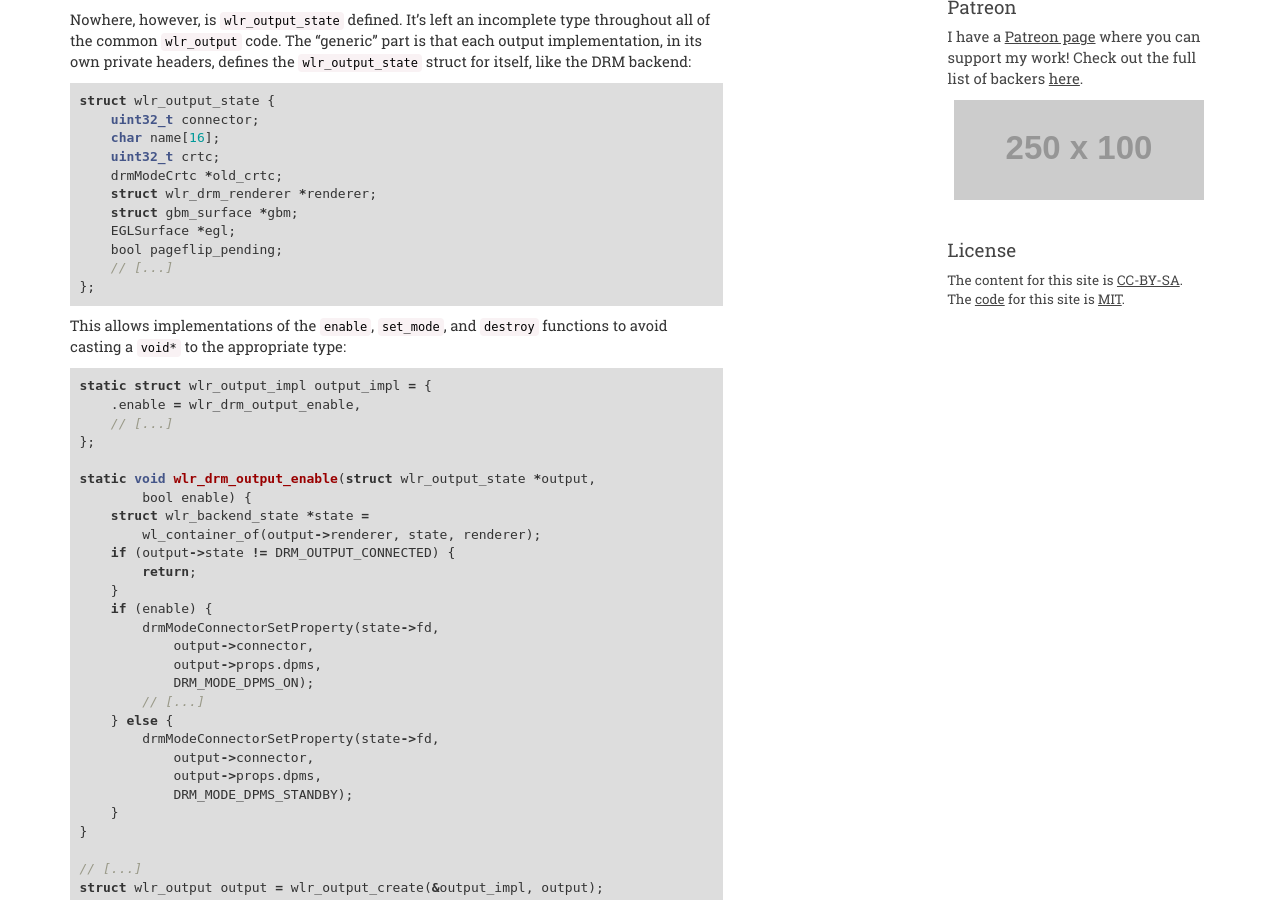
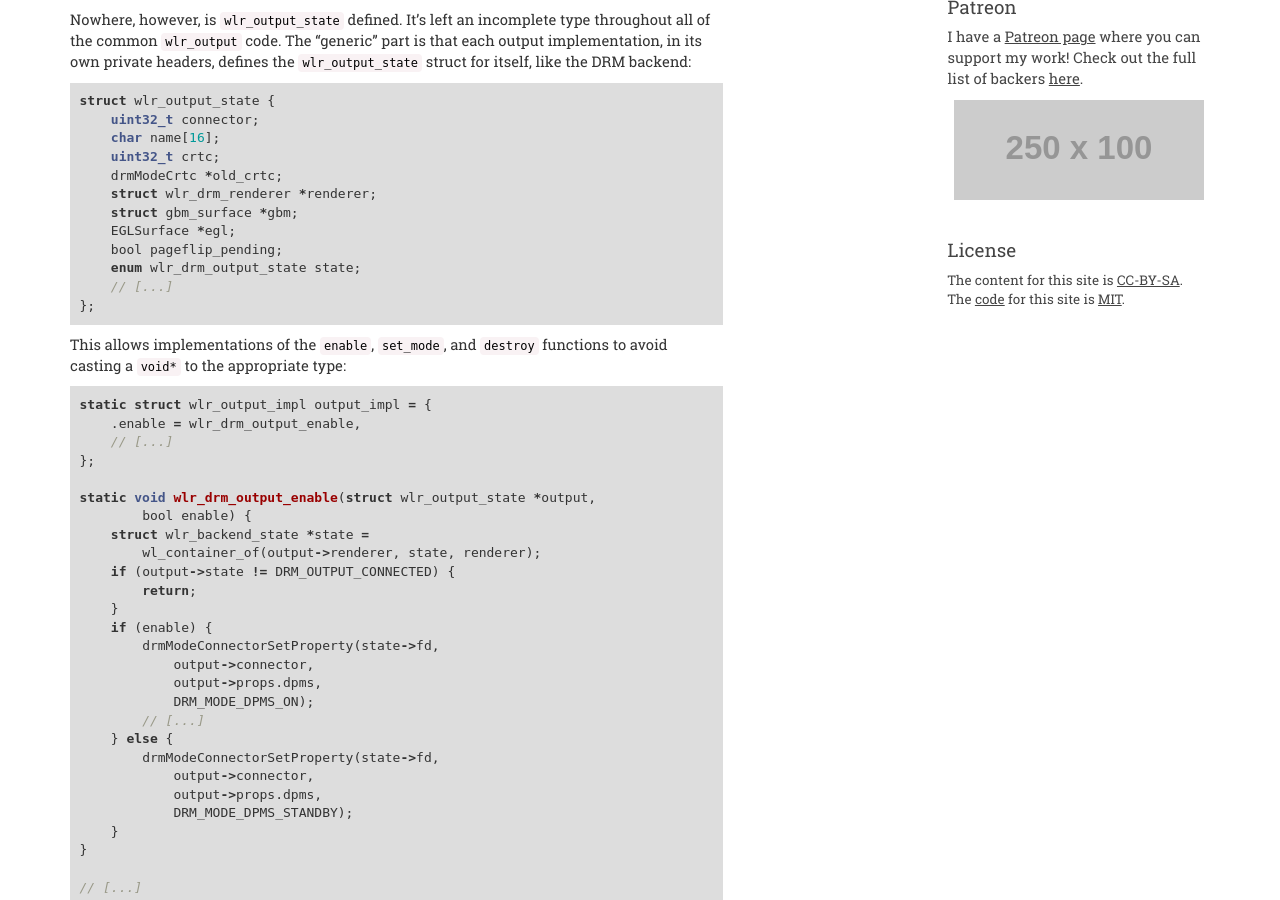
Before and after one commit to stormblog/sircmpwn.github.io, a Jekyll site: the page built from _posts/2017-06-05-Limited-generics-in-C.md, in a window 1280 px wide and 900 px high, scrolled down 757 px. Built offline with Jekyll 4.4.1, drawn with Linux system fonts in a browser that asks for light colours.

Commit message:
Add state to example wlr_output_state struct

````diff
--- a/_posts/2017-06-05-Limited-generics-in-C.md
+++ b/_posts/2017-06-05-Limited-generics-in-C.md
@@ -61,6 +61,7 @@ struct wlr_output_state {
     struct gbm_surface *gbm;
     EGLSurface *egl;
     bool pageflip_pending;
+    enum wlr_drm_output_state state;
     // [...]
 };
 ```
````
